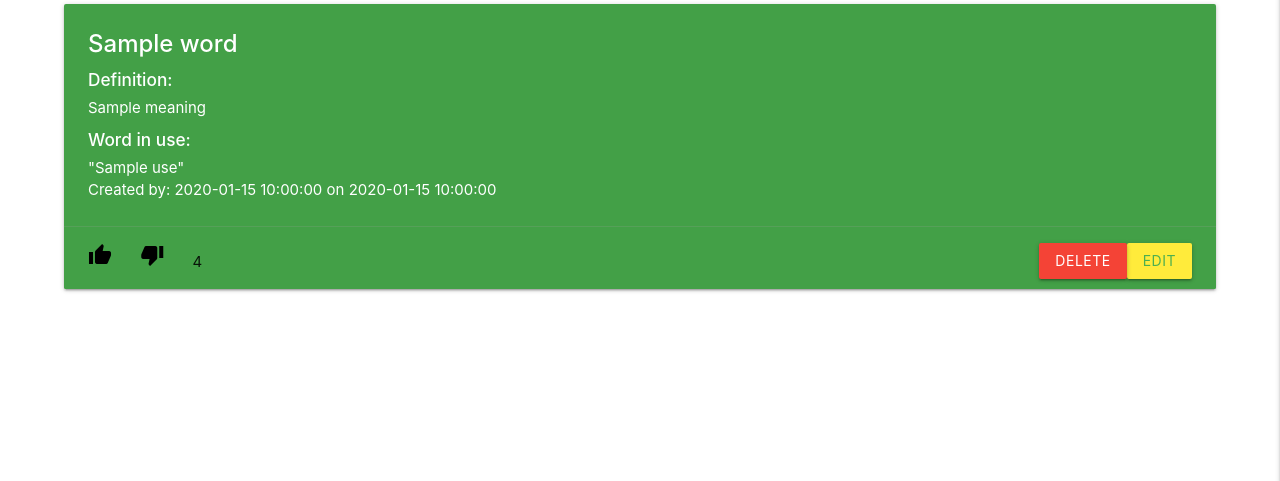
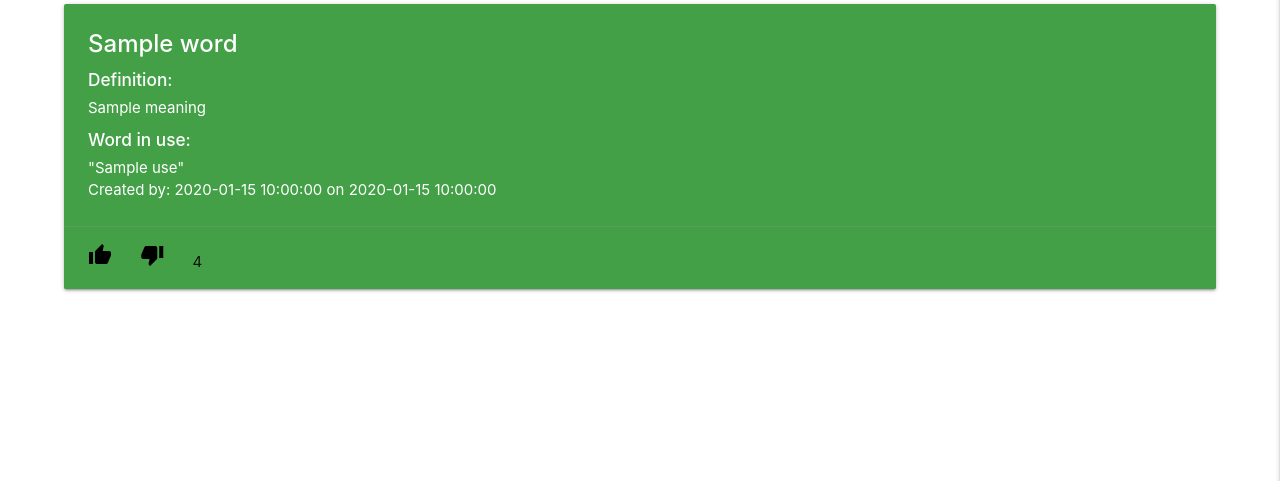
Before and after one commit to MichaelCWalsh7/Yurt-Index, a Flask app: template templates/word-page.html in a window 1280 px wide. Shown: the part 260-741 px from the top of the page. Run offline with Flask 2, Linux system fonts and the light colour scheme; the template is opened without the code that fills it: most values are stand-ins (such as "Sample title", 1, 10 or a date in 2020); parts of the project's set-up code (start-up, migrations or seed data) failed here and were passed over; some libraries are stand-ins or nearby versions.

Commit message:
Change word page so only users can edit/delete words

```diff
--- a/templates/word-page.html
+++ b/templates/word-page.html
@@ -64,8 +64,10 @@
                 <a href="#"><i class="material-icons">thumb_up</i></a>
                 <a href="#"><i class="material-icons">thumb_down</i></a>
                 <span class="rating-number"> {{ word.rating }} </span>
-                <a class="btn yellow right green-text" href="{{ url_for('edit_word', word_Id=word._id) }}">Edit</a>
-                <a class="btn red right" href="{{ url_for('delete_word', word_Id=word._id) }}">Delete</a>
+                {% if session.user %}
+                    <a class="btn yellow right green-text" href="{{ url_for('edit_word', word_Id=word._id) }}">Edit</a>
+                    <a class="btn red right" href="{{ url_for('delete_word', word_Id=word._id) }}">Delete</a>
+                {% endif %}
             </div>
         </div>
     </div>
```
